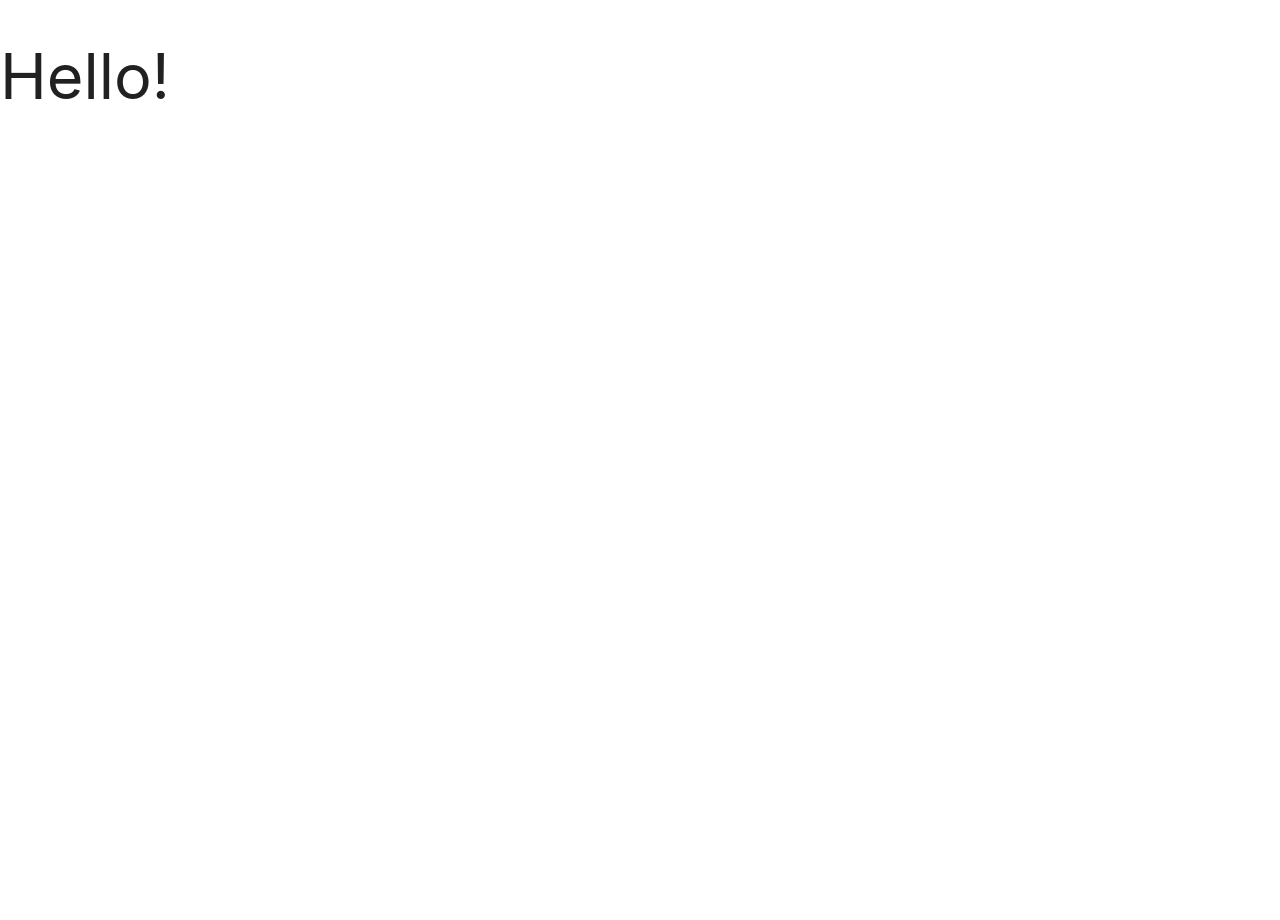
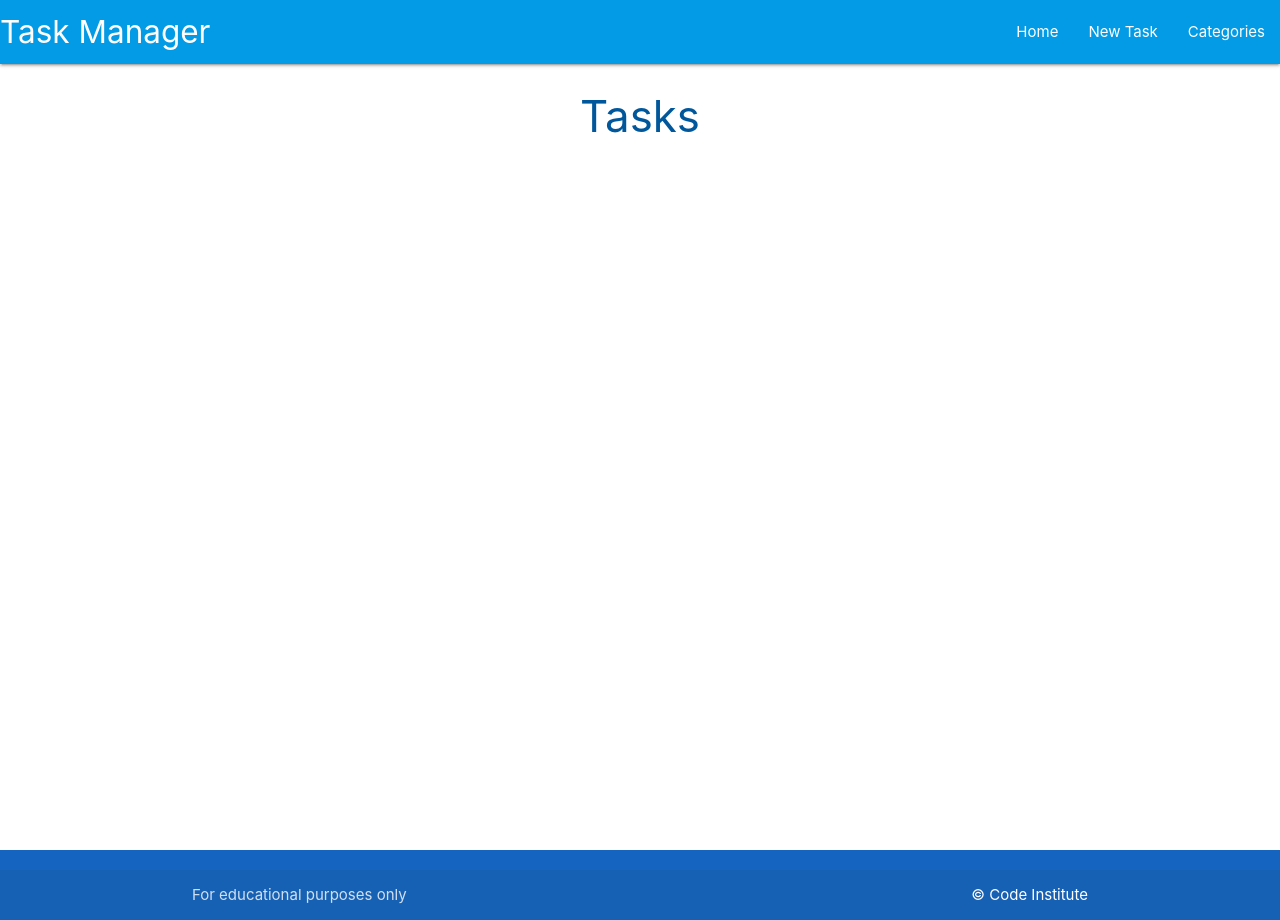
Before and after one commit to phloreenm/flask-sqlalchemy-task-manager, a Flask app: page / in a window 1280 px wide. Before the commit the page is almost empty. Run offline with Flask 2, Linux system fonts and the light colour scheme; some libraries are stand-ins or nearby versions.

Commit message:
Created tasks page and route; add script for materialize library

```diff
--- a/taskmanager/routes.py
+++ b/taskmanager/routes.py
@@ -5,4 +5,4 @@ from taskmanager.models import Category, Task
 
 @app.route("/")
 def home():
-    return render_template("base.html")
+    return render_template("tasks.html")
--- a/taskmanager/static/css/style.css
+++ b/taskmanager/static/css/style.css
@@ -0,0 +1,9 @@
+body {
+    display: flex;
+    min-height: 100vh;
+    flex-direction: column;
+  }
+
+  main {
+    flex: 1 0 auto;
+  }
--- a/taskmanager/static/js/script.js
+++ b/taskmanager/static/js/script.js
@@ -0,0 +1,11 @@
+
+document.addEventListener('DOMContentLoaded', function() {
+    let sidenav = document.querySelectorAll('.sidenav');
+    M.Sidenav.init(sidenav);
+  });
+
+  // Or with jQuery
+
+  $(document).ready(function(){
+    $('.sidenav').sidenav();
+  });
--- a/taskmanager/templates/base.html
+++ b/taskmanager/templates/base.html
@@ -4,15 +4,47 @@
     <meta charset="UTF-8">
     <meta http-equiv="X-UA-Compatible" content="IE=edge">
     <meta name="viewport" content="width=device-width, initial-scale=1.0">
-    <!-- Compiled and minified CSS -->
+    <link rel="stylesheet" href="https://cdnjs.cloudflare.com/ajax/libs/font-awesome/6.3.0/css/all.min.css" integrity="sha512-SzlrxWUlpfuzQ+pcUCosxcglQRNAq/DZjVsC0lE40xsADsfeQoEypE+enwcOiGjk/bSuGGKHEyjSoQ1zVisanQ==" crossorigin="anonymous" referrerpolicy="no-referrer">
     <link rel="stylesheet" href="https://cdnjs.cloudflare.com/ajax/libs/materialize/1.0.0/css/materialize.min.css">
     <link rel="stylesheet" href="{{ url_for('static', filename='css/style.css')}}" type="text/css">
     <title>Task Manager</title>
 </head>
 <body>
-    <h1>Hello!</h1>
+    <header>
+        <!-- top navbar -->
+        <nav class="light-blue darken-1">
+            <div class="nav-wrapper">
+            <a href="{{ url_for('home') }}" class="brand-logo">Task Manager</a>
+            <a href="#" data-target="mobile-demo" class="sidenav-trigger"><i class="fas fa-bars"></i></a>
+            <ul class="right hide-on-med-and-down">
+                <li><a href="{{ url_for('home') }}">Home</a></li>
+                <li><a href="">New Task</a></li>
+                <li><a href="">Categories</a></li>
+            </ul>
+            </div>
+        </nav>
+
+        <!-- mobile sidenav -->
+        <ul class="sidenav" id="mobile-demo">
+            <li><a href="{{ url_for('home') }}">Home</a></li>
+            <li><a href="">New Task</a></li>
+            <li><a href="">Categories</a></li>
+        </ul>
+    </header>
 
 
+    <main class="container">
+        {% block content %}
+        {% endblock %}
+    </main>
+    <footer class="page-footer blue darken-3">
+        <div class="footer-copyright">
+            <div class="container">
+                For educational purposes only
+                <a class="white-text right" href="https://codeinstitute.net" target="_blank">&copy; Code Institute</a>
+            </div>
+        </div>
+    </footer>
      <!-- Compiled and minified JavaScript -->
      <script src="https://cdnjs.cloudflare.com/ajax/libs/materialize/1.0.0/js/materialize.min.js"></script>
      <script src="{{ url_for('static', filename='js/script.js')}}"></script>
--- /dev/null
+++ b/taskmanager/templates/tasks.html
@@ -0,0 +1,9 @@
+{% extends 'base.html' %}
+{% block content %}
+
+<h3 class="light-blue-text text-darken-4 center-align">Tasks</h3>
+
+
+
+
+{% endblock  %} %}
```
Also changed, not shown: README.md.
